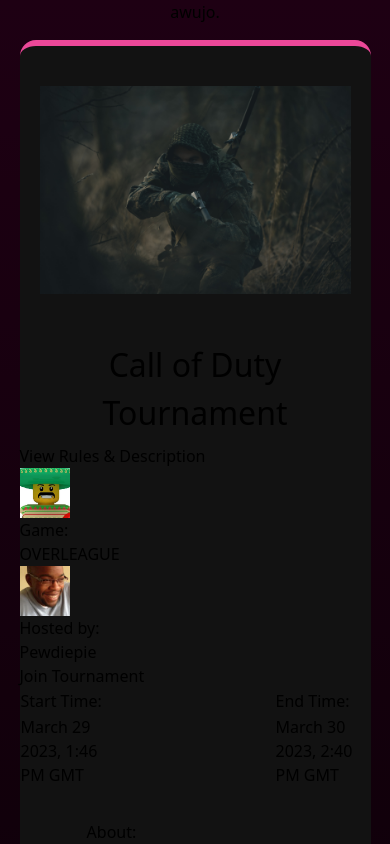
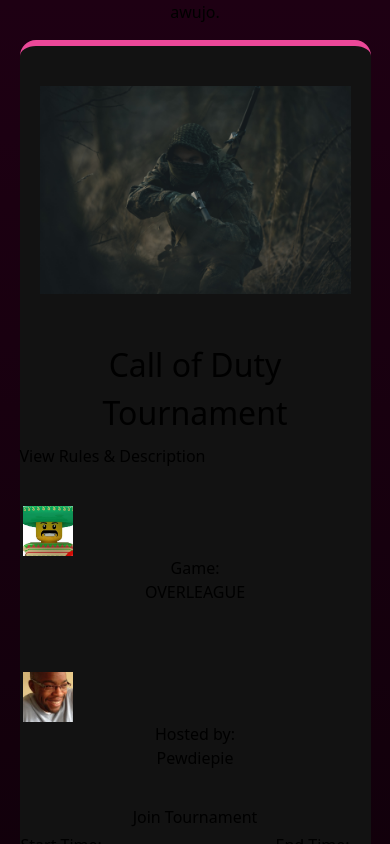
Before and after one commit to davidumoru/awujo, a React (Create React App) app: page / in a window 390 px wide. Shown: the top 844 px of the page. Built offline with nearby package versions, Linux system fonts and the light colour scheme; what @material-tailwind/react would draw is missing.

Commit message:
Adjust "game info" padding for smaller screens

```diff
--- a/src/components/Body.jsx
+++ b/src/components/Body.jsx
@@ -22,7 +22,8 @@
               View Rules &amp; Description
             </button>
           </div>
-          <div className="flex flex-wrap justify-between py-16">
+          <div className="flex flex-wrap justify-between py-14 game-info">
+            <div className="flex  justify-between game-container">
               <div className="rounded-full overflow-hidden">
                 <img
                   src={gameImage}
@@ -36,7 +37,9 @@
                 <p className="text-white text-lg">Game:</p>
                 <p className="text-white text-lg">OVERLEAGUE</p>
               </div>
+            </div>
 
+            <div className="flex  justify-between game-container">
               <div className="rounded-full overflow-hidden ml-5">
                 <img
                   src={hostImage}
@@ -49,6 +52,7 @@
               <div className="ml-3">
                 <p className="text-white text-lg">Hosted by:</p>
                 <p className="text-white text-lg">Pewdiepie</p>
+              </div>
             </div>
 
             <button className="bg-pink-500 hover:bg-pink-700 text-white font py-2 px-2 ml-5 rounded-md">
--- a/src/index.css
+++ b/src/index.css
@@ -69,6 +69,17 @@
     justify-content: center;
     align-items: center;
   }
+
+  .game-info {
+    padding: 1%;
+    justify-content: center;
+    text-align: center;
+  }
+
+  .game-container {
+    padding: 10% 0;
+    justify-content: center;
+  }
 }
 
 .footer-wrapper {
```
Lines whose indentation alone changed are shown as unchanged.
